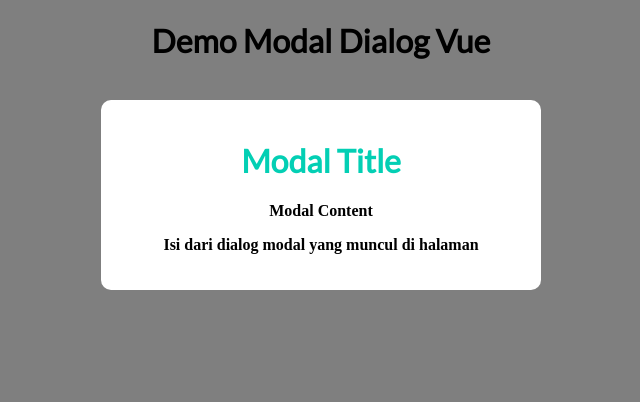
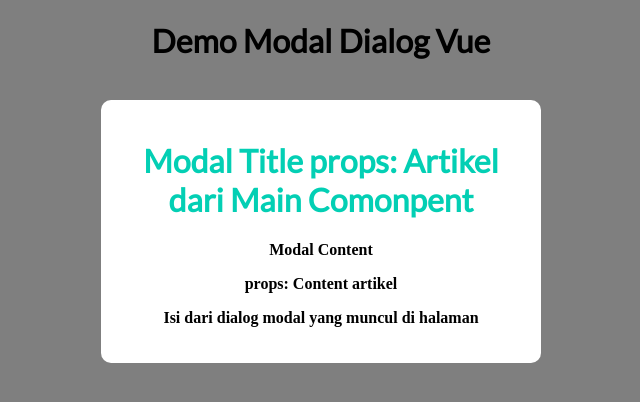
Before and after one commit to GulajavaMinistudio/vue3clinetninja, a Vue app: page /#/modaldemo in a window 1280 px wide. Shown: the top 402 px of the page, without its empty margins (319-959 px from the left). Built offline with nearby package versions, Linux system fonts and the light colour scheme.

Commit message:
Update cara melakukan props

```diff
--- a/src/components/ViewModal.vue
+++ b/src/components/ViewModal.vue
@@ -1,8 +1,9 @@
 <template>
     <div class="backdrop">
         <div class="modal">
-            <h1>Modal Title</h1>
+            <h1>Modal Title {{ judulModal }}</h1>
             <p>Modal Content</p>
+            <p>{{ contentModal }}</p>
             <p>Isi dari dialog modal yang muncul di halaman</p>
         </div>
     </div>
@@ -11,6 +12,38 @@
 <script>
 export default {
     name: 'ViewModal',
+    props: {
+        juduls: {
+            type: String,
+            default: '',
+        },
+        contents: {
+            type: String,
+            default: '',
+        },
+    },
+    data() {
+        return {
+            judulModal: '',
+            contentModal: '',
+        };
+    },
+    mounted() {
+        this.judulModal = this.juduls;
+        this.contentModal = this.contents;
+    },
+    watch: {
+        juduls(newValue) {
+            if (newValue) {
+                this.judulModal = newValue;
+            }
+        },
+        contents(newValue, oldValue) {
+            if (newValue !== oldValue) {
+                this.contentModal = newValue;
+            }
+        },
+    },
 };
 </script>
 
--- a/src/views/tutorpage/ModalDemo.vue
+++ b/src/views/tutorpage/ModalDemo.vue
@@ -1,6 +1,6 @@
 <template>
     <h1>{{ judul }}</h1>
-    <view-modal />
+    <view-modal juduls="props: Artikel dari Main Comonpent" contents="props: Content artikel" />
 </template>
 
 <script>
```
